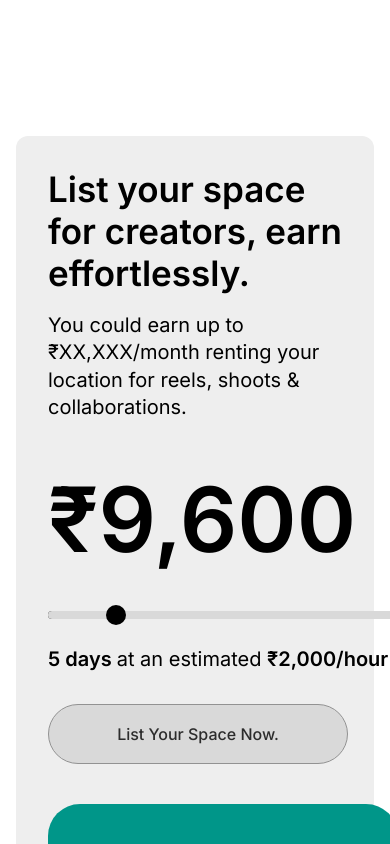
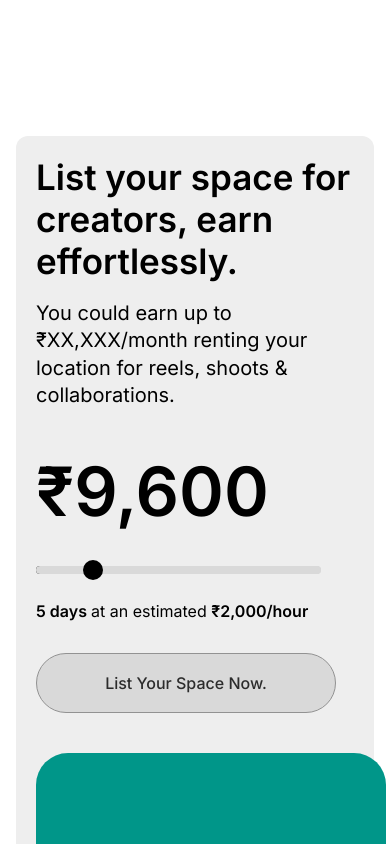
Before and after one commit to danish-khan962/RentForReel-demo, a Next.js app: page / in a window 390 px wide. Shown: the part 5120-5964 px from the top of the page. Built offline with nearby package versions, Linux system fonts and the light colour scheme; a web font is replaced by a local one.

Commit message:
Responsivness fixed

```diff
--- a/src/components/sections/Home/ListYourSpace.tsx
+++ b/src/components/sections/Home/ListYourSpace.tsx
@@ -16,9 +16,14 @@ const ListYourSpace = () => {
         setEstimatedEarnings(Number(e.target.value));
     };
 
+    // Slider background logic
+    const sliderPercentage = ((estimatedEarnings - 1000) / (50000 - 1000)) * 100;
+    const sliderBackground = `linear-gradient(to right, black 0%, black ${sliderPercentage.toFixed(2)}%, #D9D9D9 ${sliderPercentage.toFixed(2)}%, #D9D9D9 100%)`;
+
+
     return (
         <section className='relative w-screen flex justify-center items-center px-4 sm:px-6 md:px-8 lg:px-12 mt-[140px] sm:mt-[160px] md:mt-[180px] lg:mt-[200px]'>
-            <div className='max-w-[1600px] w-full rounded-xl bg-[#EEEEEE] flex flex-col md:flex-row p-8 sm:p-10 md:p-12 lg:p-14 gap-x-0 gap-y-10'>
+            <div className='max-w-[1600px] w-full rounded-xl bg-[#EEEEEE] flex flex-col md:flex-row p-5 sm:p-8 md:p-12 lg:p-14 gap-x-0 gap-y-10'>
 
                 {/* Price Slider container */}
                 <div className='flex flex-col justify-start items-start'>
@@ -31,7 +36,7 @@ const ListYourSpace = () => {
                     </p>
 
                     <div className='flex flex-col mt-[30px] sm:mt-[37px]'>
-                        <h1 className='font-semibold text-[90px] sm:text-[110px] md:text-[120px] lg:text-[132px]'>
+                        <h1 className='font-semibold text-[68px] sm:text-[110px] md:text-[120px] lg:text-[132px]'>
                             {rupeeSymbol}{Number(estimatedEarnings).toLocaleString()}
                         </h1>
 
@@ -44,19 +49,10 @@ const ListYourSpace = () => {
                             value={estimatedEarnings}
                             onChange={handleSliderChange}
                             className="custom-slider w-[350px] sm:w-[460px] mt-6"
-                            style={{
-                                background: `linear-gradient(to right, black 0%, black ${((
-                                    (estimatedEarnings - 1000) /
-                                    (50000 - 1000)
-                                ) * 100).toFixed(2)}%, #D9D9D9 ${((
-                                    (estimatedEarnings - 1000) /
-                                    (50000 - 1000)
-                                ) * 100).toFixed(2)}%, #D9D9D9 100%)`
-                            }}
+                            style={{ background: sliderBackground }}
                         />
 
-
-                        <p className='font-normal text-[20px] sm:text-22px] md:text-[23px] lg:text-[25px] mt-[25px] sm:mt-[28px] md:mt-[32px] lg:mt-[36px]'> <span className='font-semibold'> 5 days </span> at an estimated <span className='font-semibold'> ₹2,000/hour </span> </p>
+                        <p className='font-normal text-base sm:text-[22px] md:text-[23px] lg:text-[25px] mt-[25px] sm:mt-[28px] md:mt-[32px] lg:mt-[36px]'> <span className='font-semibold'> 5 days </span> at an estimated <span className='font-semibold'> ₹2,000/hour </span> </p>
                     </div>
 
                     <Link href={"/"} className='mt-[30px] sm:mt-[35px] md:mt-[42px] lg:mt-[52px]'>
@@ -87,6 +83,11 @@ const ListYourSpace = () => {
                     @media (max-width:500px){
                         .custom-slider{
                             width: 350px;
+                        }
+                    }
+                    @media (max-width:400px){
+                        .custom-slider{
+                            width: 285px;
                         }
                     }
 
```
